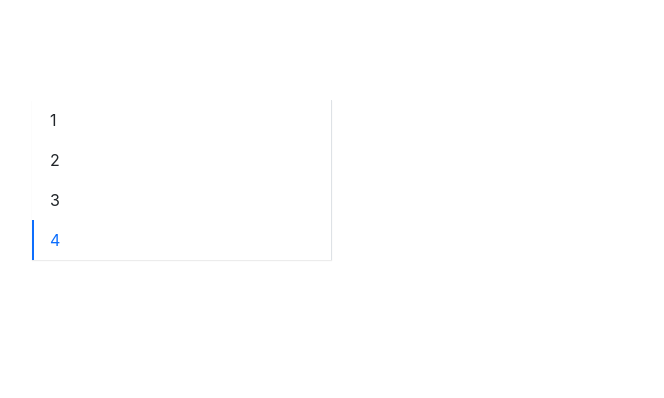
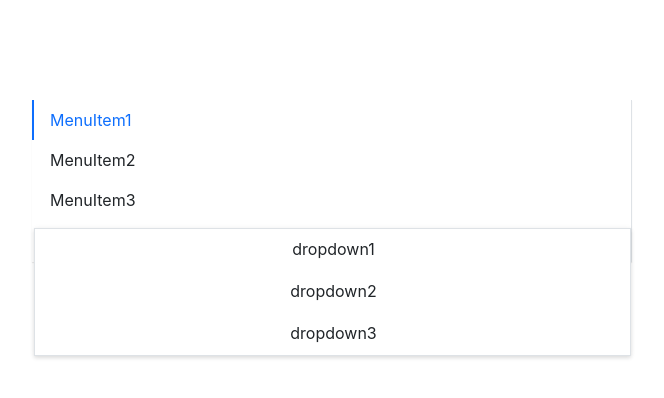
Before and after one commit to zhangbingjian/bjdesign, a React (Create React App) app: page / in a window 1280 px wide. Shown: the top 398 px of the page, without its empty margins (68-732 px from the left). Built offline with nearby package versions, Linux system fonts and the light colour scheme.

Commit message:
feat:添加subMenu 和他的基础样式

```diff
--- a/src/App.tsx
+++ b/src/App.tsx
@@ -4,16 +4,20 @@ import React from 'react';
 // import Alert, {AlertType} from './components/Alert/alert';
 import Menu from './components/Menu/menu';
 import MenuItem from './components/Menu/menuItem';
-import {Verify} from 'crypto';
+import SubMenu from './components/Menu/subMenu';
 
 function App() {
     return (
-        <div style={{width: '300px', margin: '100px'}}>
-            <Menu defaultIndex={3} mode="vertical">
-                <MenuItem index={0}>1</MenuItem>
-                <MenuItem index={1}>2</MenuItem>
-                <MenuItem index={2}>3</MenuItem>
-                <MenuItem index={3}>4</MenuItem>
+        <div style={{width: '600px', margin: '100px'}}>
+            <Menu defaultIndex={0} mode="vertical">
+                <MenuItem>MenuItem1</MenuItem>
+                <MenuItem>MenuItem2</MenuItem>
+                <SubMenu title="MenuItem3">
+                    <MenuItem>dropdown1</MenuItem>
+                    <MenuItem>dropdown2</MenuItem>
+                    <MenuItem>dropdown3</MenuItem>
+                </SubMenu>
+                <MenuItem>MenuItem4</MenuItem>
             </Menu>
         </div>
     );
--- a/src/components/Menu/_style.scss
+++ b/src/components/Menu/_style.scss
@@ -45,3 +45,46 @@
     }
   }
 }
+
+.submenu-item {
+  position: relative;
+  border-bottom: $menu-item-active-border-width solid transparent;
+
+  &:hover {
+    border-bottom: $menu-item-active-border-width solid transparent;
+  }
+
+  .submenu-title {
+    display: flex;
+    align-items: center;
+  }
+}
+
+.bj-submenu {
+  width: 100%;
+  text-decoration: none;
+  list-style: none;
+  position: absolute;
+  background: $white;
+  padding: 0;
+  z-index: 100;
+  top: calc(100% + 8px);
+  left: 0;
+  border: $menu-border-width solid $menu-border-color;
+  box-shadow: $submenu-box-shadow;
+  text-align: center;
+
+
+  .menu-item {
+    padding-top: $menu-item-padding-y;
+    padding-bottom: $menu-item-padding-y;
+    cursor: pointer;
+    transition: $menu-transition;
+    border-bottom: $menu-item-active-border-width solid transparent;
+
+    &:hover {
+      cursor: pointer;
+
+    }
+  }
+}
--- a/src/components/Menu/menu.tsx
+++ b/src/components/Menu/menu.tsx
@@ -2,6 +2,7 @@
 
 import React, {createContext, useState} from 'react';
 import classNames from 'classnames';
+import {MenuItemProps} from './menuItem';
 
 type MenuMode = 'horizontal' | 'vertical';
 type SelectCallback = (selectIndex: number) => void;
@@ -18,12 +19,12 @@ interface IMenuContext {
     onSelect?: SelectCallback;
 }
 export const MenuContext = createContext<IMenuContext>({index: 0});
-
 const Menu: React.FC<MenuProps> = props => {
     const {defaultIndex, className, mode, style, onSelect, children} = props;
     const [currentActive, setActive] = useState(defaultIndex);
     const classes = classNames('bj-menu', className, {
         'menu-vertical': mode === 'vertical',
+        'menu-horizontal': mode !== 'vertical',
     });
     const handleClick = (index: number) => {
         setActive(index);
@@ -35,9 +36,22 @@ const Menu: React.FC<MenuProps> = props => {
         index: currentActive ? currentActive : 0,
         onSelect: handleClick,
     };
+    const renderChildren = () => {
+        return React.Children.map(children, (child, index) => {
+            const childElement = child as React.FunctionComponentElement<MenuItemProps>;
+            const {displayName} = childElement.type;
+            if (displayName === 'MenuItem' || displayName === 'SubMenu') {
+                let cloneElemen = React.cloneElement(childElement, {index});
+                return cloneElemen;
+            } else {
+                console.error('警告: Menu组件里有一个子元素，它并不是MenuItem组件');
+            }
+        });
+    };
+
     return (
         <ul className={classes} style={style}>
-            <MenuContext.Provider value={passedContext}>{children}</MenuContext.Provider>
+            <MenuContext.Provider value={passedContext}>{renderChildren()}</MenuContext.Provider>
         </ul>
     );
 };
--- a/src/components/Menu/menuItem.tsx
+++ b/src/components/Menu/menuItem.tsx
@@ -5,7 +5,7 @@ import classNames from 'classnames';
 import {MenuContext} from './menu';
 
 export interface MenuItemProps {
-    index: number;
+    index?: number;
     disabled?: boolean;
     className?: string;
     style?: React.CSSProperties;
@@ -18,10 +18,11 @@ const MenuItem: React.FC<MenuItemProps> = props => {
         'is-active': context.index === index,
     });
     const handleClick = () => {
-        if (context.onSelect && !disabled) {
+        if (context.onSelect && !disabled && typeof index === 'number') {
             context.onSelect(index);
         }
     };
+
     return (
         <li className={classes} style={style} onClick={handleClick}>
             {children}
@@ -29,4 +30,5 @@ const MenuItem: React.FC<MenuItemProps> = props => {
     );
 };
 
+MenuItem.displayName = 'MenuItem';
 export default MenuItem;
--- /dev/null
+++ b/src/components/Menu/subMenu.tsx
@@ -0,0 +1,42 @@
+/** @format */
+
+import React, {createContext, useState, useContext} from 'react';
+import classNames from 'classnames';
+import {MenuContext} from './menu';
+import {MenuItemProps} from './menuItem';
+
+export interface SubMenuProps {
+    index?: number;
+    title: string;
+    className?: string;
+}
+
+const SubMenu: React.FC<SubMenuProps> = props => {
+    const {index, title, className, children} = props;
+    const context = useContext(MenuContext);
+    const classes = classNames('menu-item submenu-item', className, {
+        'is-active': context.index === index,
+    });
+
+    const renderChildren = () => {
+        const childrenComponent = React.Children.map(children, (child, index) => {
+            const childElement = child as React.FunctionComponentElement<MenuItemProps>;
+            if (childElement.type.displayName === 'MenuItem') {
+                return childElement;
+            } else {
+                console.error('警告: SubMenu组件里有一个子元素，它并不是MenuItem组件');
+            }
+        });
+        return <ul className="bj-submenu">{childrenComponent}</ul>;
+    };
+
+    return (
+        <li key={index} className={classes}>
+            <div className="submenu-title">{title}</div>
+            {renderChildren()}
+        </li>
+    );
+};
+
+SubMenu.displayName = 'SubMenu';
+export default SubMenu;
```
